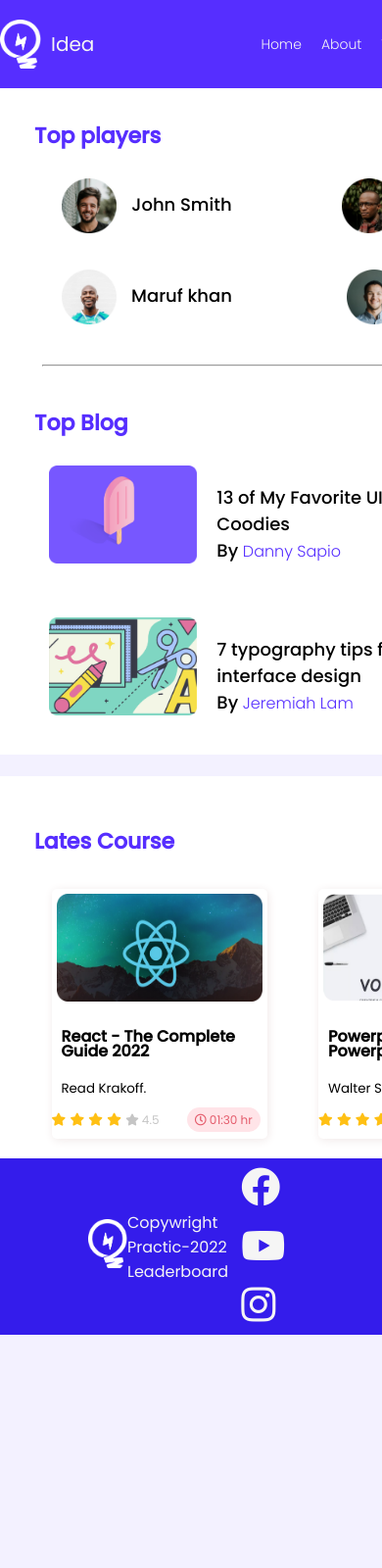
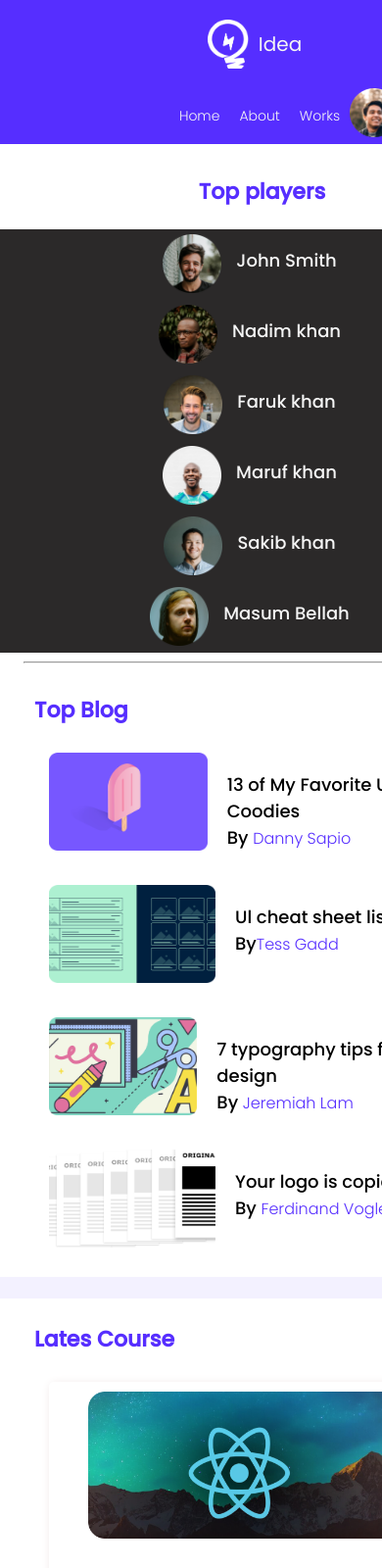
Before and after one commit to Maruf-Bellah/leaderboard, a plain HTML site: page index.html in a window 390 px wide. Shown: the top 1600 px of the page at 98% size. Before the commit the page ends 1362 px from the top, so only its background shows below. Drawn offline with Linux system fonts and the light colour scheme.

Commit message:
second-commit

```diff
--- a/index.html
+++ b/index.html
@@ -135,41 +135,23 @@
                   <!-- -----------------------------------------------------
                                    course-start
                ---------------------------------------------- -->
+               <article>
                     <section>
-
-               <div class="course">
+                         <div id="course">
+                              <div class="course-title">
                                    <h3>Lates Course</h3>
                                    <div class="main-course">
-                         <div class="about-course">
+                                        <div class="course-box">
                                              <img src="img/leader-board-main/images/courses/course-1.png" width="300" alt="">
                                              <h4>React - The Complete
                                                   Guide 2022</h4>
                                                   <small>Read Krakoff.</small>
-                                   <p> <span>
-                                        <i class="fas fa-star icon"></i>
-                                        <i class="fas fa-star icon"></i>
-                                        <i class="fas fa-star icon"></i>
-                                        <i class="fas fa-star icon"></i>
-                                    <span id="time" >
-                                             <i class="fas fa-star empty"></i>
-                                             4.5
+                                                  <p> <span id="icon">
+                                                       <i class="fas fa-star"></i>
+                                                       <i class="fas fa-star"></i>
+                                                       <i class="fas fa-star"></i>
+                                                       <i class="fas fa-star"></i>
                                                   </span>
-                                   </span>
-                                        <span id="duration">
-                                             <i class="far fa-clock"></i>
-                                             01:30 hr
-                                        </span>
-                                   <p>
-                         </div>
-                         <div class="about-course">
-                              <img src="img/leader-board-main/images/courses/course-2.png" width="300" alt="">
-                              <h4>Powerpoint 1022 Master <br> Powerpoint Cour</h4>
-                                   <small>Walter Scott.</small>
-                                   <p>
-                                        <i class="fas fa-star icon"></i>
-                                        <i class="fas fa-star icon"></i>
-                                        <i class="fas fa-star icon"></i>
-                                        <i class="fas fa-star icon"></i>
                                                   <span id="time" >
                                                        <i class="fas fa-star empty"></i>
                                                        4.5
@@ -180,15 +162,36 @@
                                                        </span>
                                                   <p>
                                         </div>
-                         <div class="about-course">
+                                        <div class="course-box">
+                                             <img src="img/leader-board-main/images/courses/course-2.png" width="300" alt="">
+                                             <h4>Powerpoint 1022 Master <br> Powerpoint Cour</h4>
+                                                  <small>Walter Scott.</small>
+                                                  <p> <span id="icon">
+                                                       <i class="fas fa-star"></i>
+                                                       <i class="fas fa-star"></i>
+                                                       <i class="fas fa-star"></i>
+                                                       <i class="fas fa-star"></i>
+                                                  </span>
+                                                  <span id="time" >
+                                                       <i class="fas fa-star empty"></i>
+                                                       4.5
+                                             </span>
+                                                       <span id="duration">
+                                                            <i class="far fa-clock"></i>
+                                                            01:30 hr
+                                                       </span>
+                                                  <p>
+                                        </div>
+                                        <div class="course-box">
                                              <img src="img/leader-board-main/images/courses/course-3.png" width="300" alt="">
                                              <h4>The Complete JaveScript Course 2022</h4>
                                                   <small>Read Krakoff.</small>
-                                   <p>
-                                        <i class="fas fa-star icon"></i>
-                                        <i class="fas fa-star icon"></i>
-                                        <i class="fas fa-star icon"></i>
-                                        <i class="fas fa-star icon"></i>
+                                                  <p> <span id="icon">
+                                                       <i class="fas fa-star"></i>
+                                                       <i class="fas fa-star"></i>
+                                                       <i class="fas fa-star"></i>
+                                                       <i class="fas fa-star"></i>
+                                                  </span>
                                                   <span id="time" >
                                                        <i class="fas fa-star empty"></i>
                                                        4.5
@@ -201,12 +204,15 @@
                                         </div>
                                    </div>
                               </div>
+                         </div>
                     </section>
+
+               </article>
              <!-- -----------------------------------------------------
                                    course-end
                ---------------------------------------------- -->
                <!-- -------------------------------------------
-                    footer-start
+                    <!-- footer-start
                ---------------------------------------------------- -->
                <footer>
                     <div class="main-footer">
--- a/style.css
+++ b/style.css
@@ -58,7 +58,7 @@ body{
 --------------------------------------- */
 header{
      width: 870px;
-     height:680px;
+     min: height 600px;;
      display: flex;
      flex-wrap: wrap;
      margin:0px auto;
@@ -116,6 +116,7 @@ header{
      background-color: #FFFFFF;
      width: 870px;
 
+
 }
 
 #top-blog {
@@ -154,62 +155,61 @@ header{
 /* ------------------------------
      course-start
 ------------------------------- */
-.course{
+#course{
+     width: 870px;
+     min-height: 400px;
+     margin: 20px auto 0px auto;
      background-color: #FFFFFF;
-     width: 870px;
-     margin: 0 auto;
 
 }
-.course h3{
-     padding: 50px  0px 10px 35px;
+.course-title h3{
+     padding: 25px  0px 0px 35px;
      color:  #562EFF;
      font-size: 22px;
 }
 .main-course{
-     width: 870px;
-     height: 275px;
      display: flex;
      justify-content: space-evenly;
-     background-color: #FFFFFF;
-     line-height: 15px;
+     flex-wrap: wrap;
 }
-.about-course{
-     width: 220px;
-     height: 255px;
-     background-color:#FFFFFF;
+.course-box{
+     width: 250px;
+     height: 300px;
+     margin: 5px;
+     line-height: 18px;
      border-radius: 5px;
      box-shadow: 1px 1.5px 10px rgb(240, 232, 232);
 }
-.about-course img{
+.course-box img{
      width: 210px;
      height: 110px;
-     padding: 5px 5px;
+     padding: 10px 20px;
 
 }
 
-.about-course h4,small{
-     padding: 0px 10px;
+.course-box h4,small{
+     padding: 0px 20px;
 }
 
-.icon{
+#icon{
 color: #FFC014;
     font-size: 13px;
+     margin-left: 20px;
 }
 .empty, #time{
      color: #c5c5c5;
     font-size: 12px;
 
 }
-span#duration{
+#duration{
      border: none;
-     padding: 0px 5px;
+     padding: 5px 10px;
      border-radius: 15px;
      background-color: #FFE4E8;
      font-size: 12px;
      color: #e45c6c;
      font-weight: 400;
-     padding: 4px 8px;
-     margin: 10px 0px 20px 25px;
+     margin: 10px 0px 20px 20px;
 
 }
 /* ------------------------------
@@ -219,6 +219,7 @@ span#duration{
      footer-start
 ------------------------------- */
 .main-footer{
+     width: 100%;
      display: flex;
      align-items: center;
      background-color: #341ceb;
@@ -252,3 +253,122 @@ span#duration{
 /* ------------------------------
      footer-end
 ------------------------------- */
+@media only screen and (min-width:0px) and (max-width:520px){
+
+     .main-nav{
+          width: 500px;
+          display: grid;
+          grid-template-columns: 1fr;
+          justify-items: center;
+
+     }
+     .nav-logo{
+          display: flex;
+          justify-content: center;
+          align-items: center;
+
+     }
+     .nav-logo img{
+          margin-left: 100px;
+     }
+     .nav-icon{
+          align-items: center;
+
+     }
+
+    /* ------------header --------------------------------------------------- */
+
+    .top-player{
+         width: 100%;
+         display: block;
+         align-items: top;
+    }
+    .players{
+      width: 500px;
+      background-color: rgb(43, 41, 41);
+      color: whitesmoke;
+     }
+     #main-player h3{
+          text-align: center;
+     }
+     .players img{
+          width: 60px;
+          height: 60px;
+          padding-bottom: 7px;
+          display: flex;
+          justify-content: center;
+     }
+     /* -----------------blog----------------------------------------------------- */
+     .main-blog{
+          width: 500px;
+     }
+     .top-blog{
+          display: block;
+     }
+     /* --------------------------dourse---------------------------------------------------------*/
+     #course{
+          width: 500px;
+
+     }
+     .course-box{
+          width: 400px;
+          height: 330px;
+     }
+     .course-box img{
+          width: 320px;
+          height: 150px;
+          padding: 10px 40px;
+     }
+     .course-box h4,small{
+          padding: 0px 40px;
+     }
+     #icon{
+          color: #FFC014;
+           font-size: 13px;
+          margin-left: 40px;
+     }
+     .empty, #time{
+         color: #c5c5c5;
+         font-size: 12px;
+
+     }
+     #duration{
+          border: none;
+          padding: 5px 10px;
+          border-radius: 15px;
+          background-color: #FFE4E8;
+          font-size: 12px;
+          color: #e45c6c;
+          font-weight: 400;
+          margin: 10px 0px 20px 40px;
+
+     }
+     /* ---------------------------footer---------------------------------------------- */
+     .main-footer{
+          width: 500px;
+          display: flex;
+          flex-wrap: wrap;
+     }
+     * .main-footer p{
+          color: whitesmoke;
+          padding-right: 60px;
+          cursor: pointer;
+          display: block;
+     }
+     .foooter-logo img{
+          width: 40px;
+          height: 50px;
+          cursor: pointer;
+          display: block;
+
+     }
+     .footer-icon, .fab{
+          font-size: 40px;
+          color: whitesmoke;
+          cursor: pointer;
+
+     }
+     .footer-icon{
+          margin-left: 130px;
+     } */
+}
```
Lines whose indentation alone changed are shown as unchanged.
